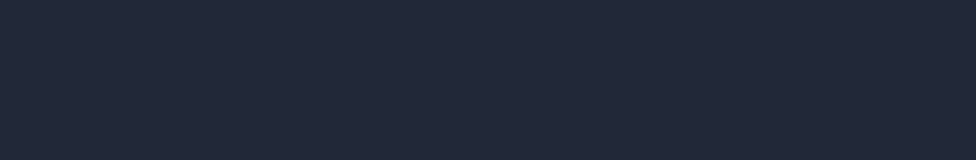
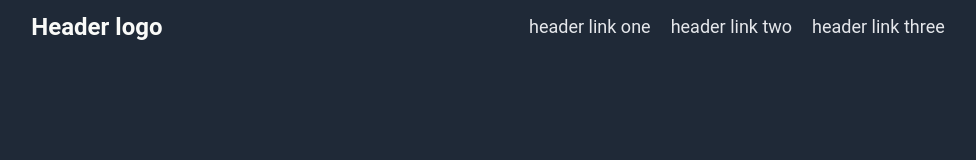
Before and after one commit to mauroagustin99/first-landing-page, a plain HTML site: page index.html in a window 1280 px wide. Shown: the whole page, without its empty margins (152-1128 px from the left). Drawn offline with Linux system fonts and the light colour scheme.

Commit message:
Second commit: header completed

```diff
--- a/index.html
+++ b/index.html
@@ -7,6 +7,17 @@
     <title>Landing Page</title>
 </head>
 <body>
+    <header>
+        <div class="header-logo">Header logo</div>
+        <ul>
+            <li class="header-link"><a href="#">header link one</a></li>
+            <li class="header-link"><a href="#">header link two</a></li>
+            <li class="header-link"><a href="#">header link three</a></li>
+        </ul>
+    </header>
+
+
+
 
 </body>
 </html>
--- a/style.css
+++ b/style.css
@@ -1,3 +1,34 @@
 body{
+    font-family: Roboto, Oxygen, Ubuntu, Cantarell, 'Open Sans', 'Helvetica Neue', sans-serif;
     background-color: #1F2937;
+    padding: 0;
+    margin: 0;
 }
+
+header{
+    display: flex;
+    align-items: center;
+    justify-content: space-around;
+}
+
+header ul{
+    padding: 0;
+    display: flex;
+    gap: 20px;
+}
+
+.header-logo{
+    color: #F9FAF8;
+    font-size: 24px;
+    font-weight: bold;
+}
+
+.header-link{
+    list-style-type: none;
+}
+
+.header-link a{
+    text-decoration: none;
+    color: #E5E7EB;
+    font-size: 18px;
+}
```
